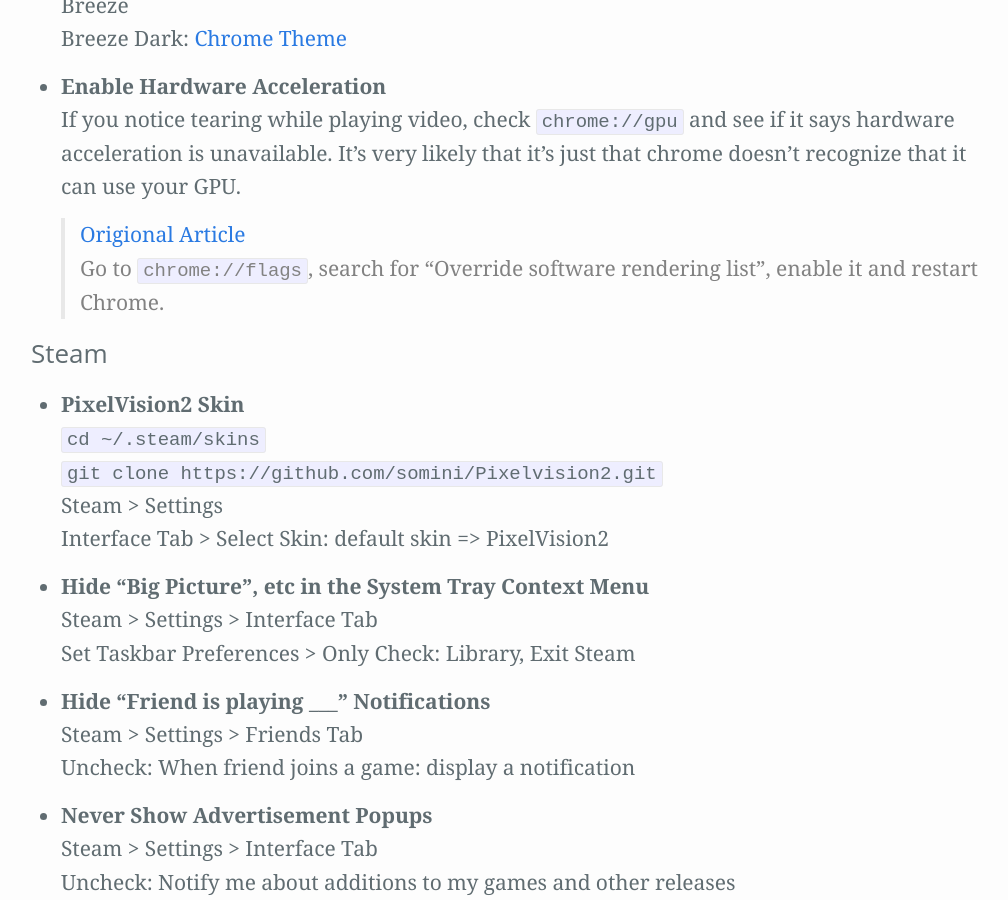
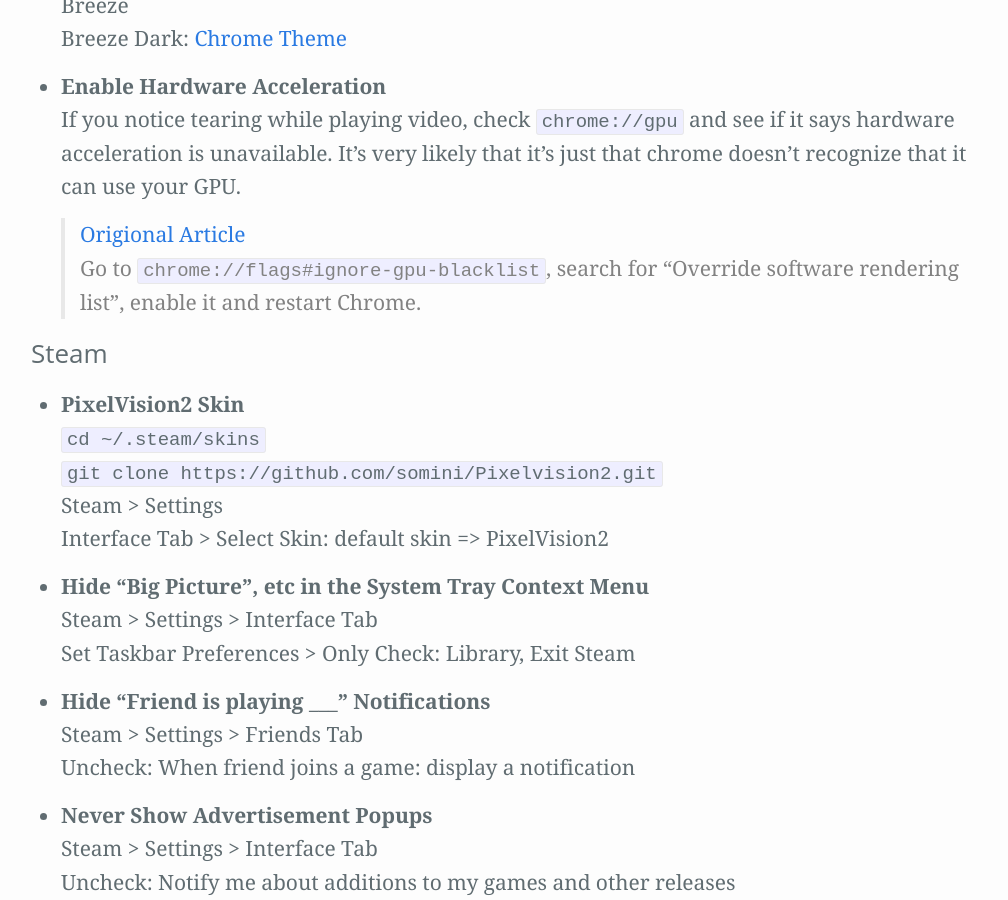
Before and after one commit to Zren/zren.github.io, a Jekyll site: the page built from kde.md, in a window 1280 px wide and 900 px high, scrolled down 9005 px. Shown: the whole window, without its empty margins (127-1135 px from the left). Built offline with Jekyll 4.4.1, drawn with Linux system fonts in a browser that asks for light colours.

Commit message:
add direct link to chrome flag

```diff
--- a/kde.md
+++ b/kde.md
@@ -372,7 +372,7 @@
 * {:#cfg-{{ i }}} Enable Hardware Acceleration
   If you notice tearing while playing video, check `chrome://gpu` and see if it says hardware acceleration is unavailable. It's very likely that it's just that chrome doesn't recognize that it can use your GPU.
   > [Origional Article](http://www.webupd8.org/2014/01/enable-hardware-acceleration-in-chrome.html)
-  Go to `chrome://flags`, search for "Override software rendering list", enable it and restart Chrome.
+  Go to `chrome://flags#ignore-gpu-blacklist`, search for "Override software rendering list", enable it and restart Chrome.
 
 
 ### Steam
```
